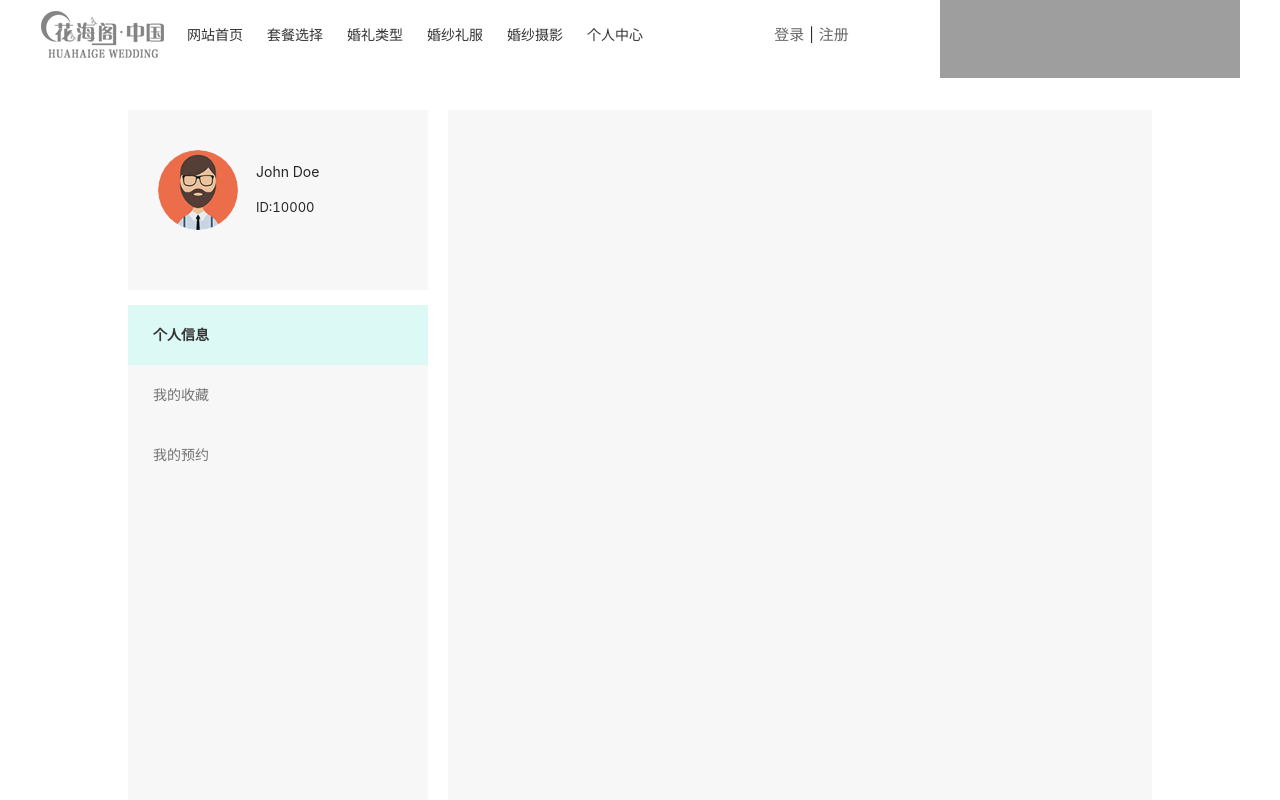
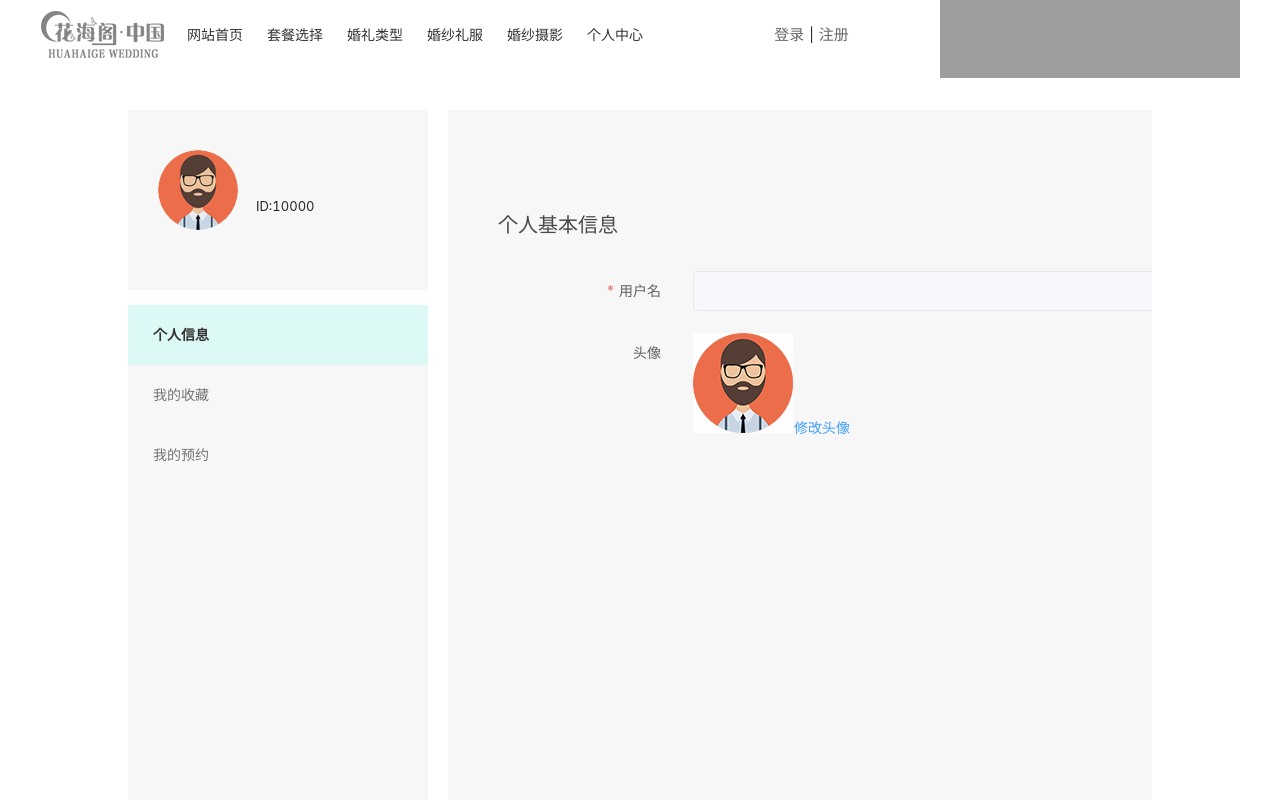
Before and after one commit to jxh1997/wedding-planning, a Vue app: page /#/personal/information in a window 1280 px wide. Shown: the top 800 px of the page. Built offline with nearby package versions, Linux system fonts and the light colour scheme; grey boxes are pictures that could not be loaded.

Commit message:
个人信息修改

```diff
--- a/src/components/PersonalComponet/MenuContent/Information.vue
+++ b/src/components/PersonalComponet/MenuContent/Information.vue
@@ -1,15 +1,142 @@
 <template>
   <div>
+    <!-- 个人信息 -->
+    <div class="information">
+      <div class="information-title">个人基本信息</div>
+      <el-form
+        :model="infoRuleForm"
+        :rules="infoRules"
+        ref="infoRuleForm"
+        label-width="100px"
+        class="demo-ruleForm"
+      >
+        <el-form-item label="用户名" prop="username">
+          <el-input
+            v-model="infoRuleForm.username"
+            disabled
+            class="info-input"
+          ></el-input>
+        </el-form-item>
+        <el-form-item label="头像" prop="userhead">
+          <el-avatar
+            shape="square"
+            :size="100"
+            :fit="fit"
+            :src="infoRuleForm.userhead"
+            class="info-input"
+          ></el-avatar>
+          <!-- 上传头像 -->
+          <el-button type="text"  @click="dialogFormVisibleHead = true">
+            修改头像
+          </el-button>
+        </el-form-item>
+      </el-form>
+    </div>
 
+
+    <el-dialog title="头像上传" :visible.sync="dialogFormVisibleHead">
+      <el-upload
+        class="avatar-uploader"
+        action="https://jsonplaceholder.typicode.com/posts/"
+        :show-file-list="false"
+        :on-success="handleAvatarSuccess"
+        :before-upload="beforeAvatarUpload"
+      >
+        <img v-if="imageUrl" :src="imageUrl" class="avatar" />
+        <i v-else class="el-icon-plus avatar-uploader-icon"></i>
+      </el-upload>
+      <div slot="footer" class="dialog-footer">
+        <el-button @click="dialogFormVisibleHead = false">取 消</el-button>
+        <el-button type="primary" @click="dialogFormVisibleHead = false">
+          确 定
+        </el-button>
+      </div>
+    </el-dialog>
   </div>
 </template>
 
 <script>
 export default {
+  data() {
+    return {
+      infoRuleForm: {
+        username: this.$store.state.user.username,
+        userhead: require("@/assets/images/blog-writer.png"), // 用户头像
+      },
+      infoRules: {
+        username: [
+          { required: true, message: "请输入用户名", trigger: "blur" },
+        ],
+      },
+      dialogFormVisibleHead: false, // 修改头像弹出
+      dialogFormVisiblePass: false, // 修改密码弹出
+      imageUrl: "", // 上传图片地址
+    };
+  },
+  methods: {
+    // 图片上传
+    handleAvatarSuccess(res, file) {
+      this.imageUrl = URL.createObjectURL(file.raw);
+    },
 
-}
+    beforeAvatarUpload(file) {
+      const isJPG = file.type === "image/jpeg";
+      const isLt2M = file.size / 1024 / 1024 < 2;
+
+      if (!isJPG) {
+        this.$message.error("上传头像图片只能是 JPG 格式!");
+      }
+      if (!isLt2M) {
+        this.$message.error("上传头像图片大小不能超过 2MB!");
+      }
+      return isJPG && isLt2M;
+    },
+  },
+};
 </script>
 
 <style>
-
+.information {
+  margin-top: 50px;
+  width: 100%;
+  padding: 50px;
+}
+.information-title {
+  font-size: 20px;
+  color: rgb(73, 73, 73);
+  margin-bottom: 30px;
+}
+.info-input {
+  margin-left: 20px;
+}
+.avatar-uploader .el-upload {
+  border: 1px dashed #d9d9d9;
+  border-radius: 6px;
+  cursor: pointer;
+  position: relative;
+  overflow: hidden;
+}
+.avatar-uploader .el-upload:hover {
+  border-color: #409eff;
+}
+.avatar-uploader-icon {
+  font-size: 28px;
+  color: #8c939d;
+  width: 178px;
+  height: 178px;
+  line-height: 178px;
+  text-align: center;
+  padding: 75px;
+}
+.avatar {
+  width: 178px;
+  height: 178px;
+  display: block;
+}
+.information2 {
+  width: 80%;
+  margin: 0 auto;
+  display: flex;
+  justify-content: space-around;
+}
 </style>
--- a/src/components/PersonalComponet/UserInfo.vue
+++ b/src/components/PersonalComponet/UserInfo.vue
@@ -21,7 +21,7 @@ export default {
     return {
       userInfo: {
         head: require("@/assets/images/blog-writer.png"),
-        name: "John Doe",
+        name: this.$store.state.user.username,
         uid: "10000",
       },
     };
```
Also changed, not shown: 1 other file (tests, documents, lock files or other folders).
